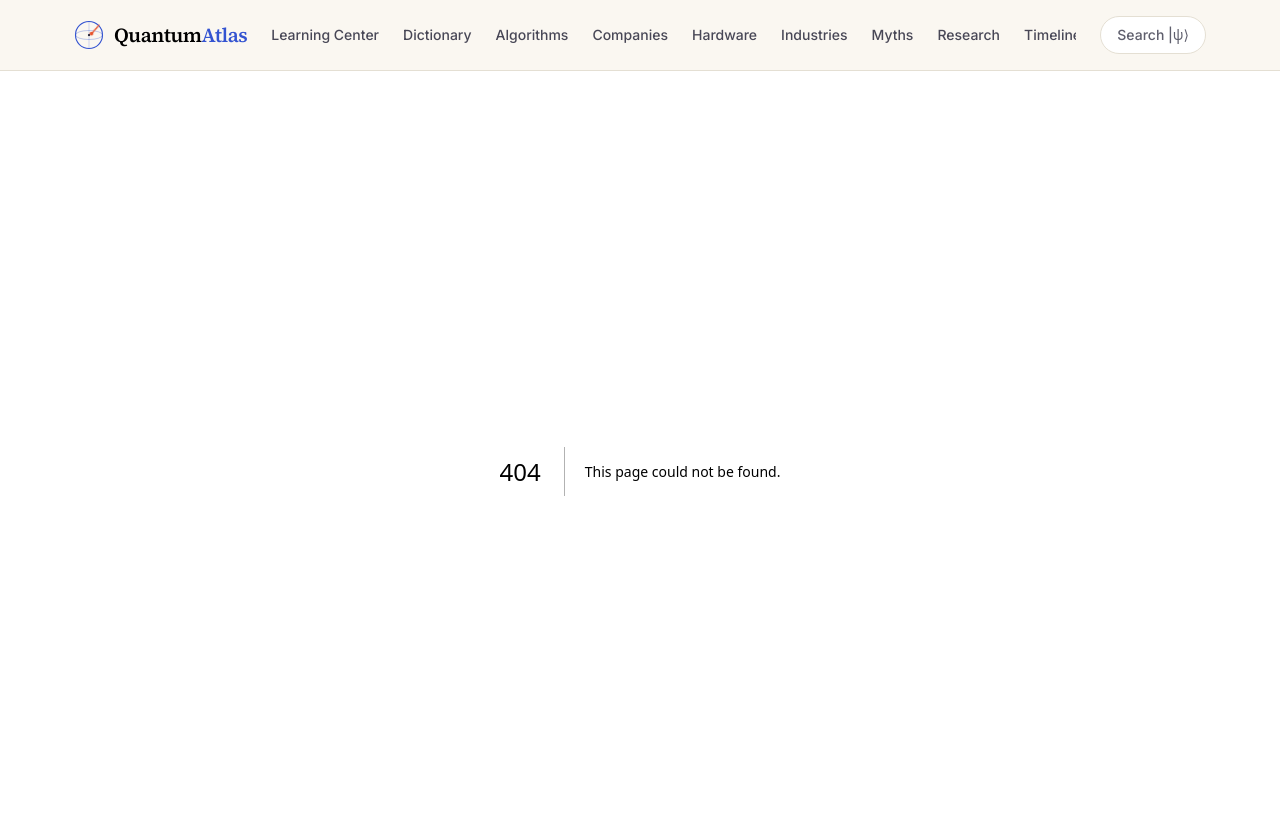
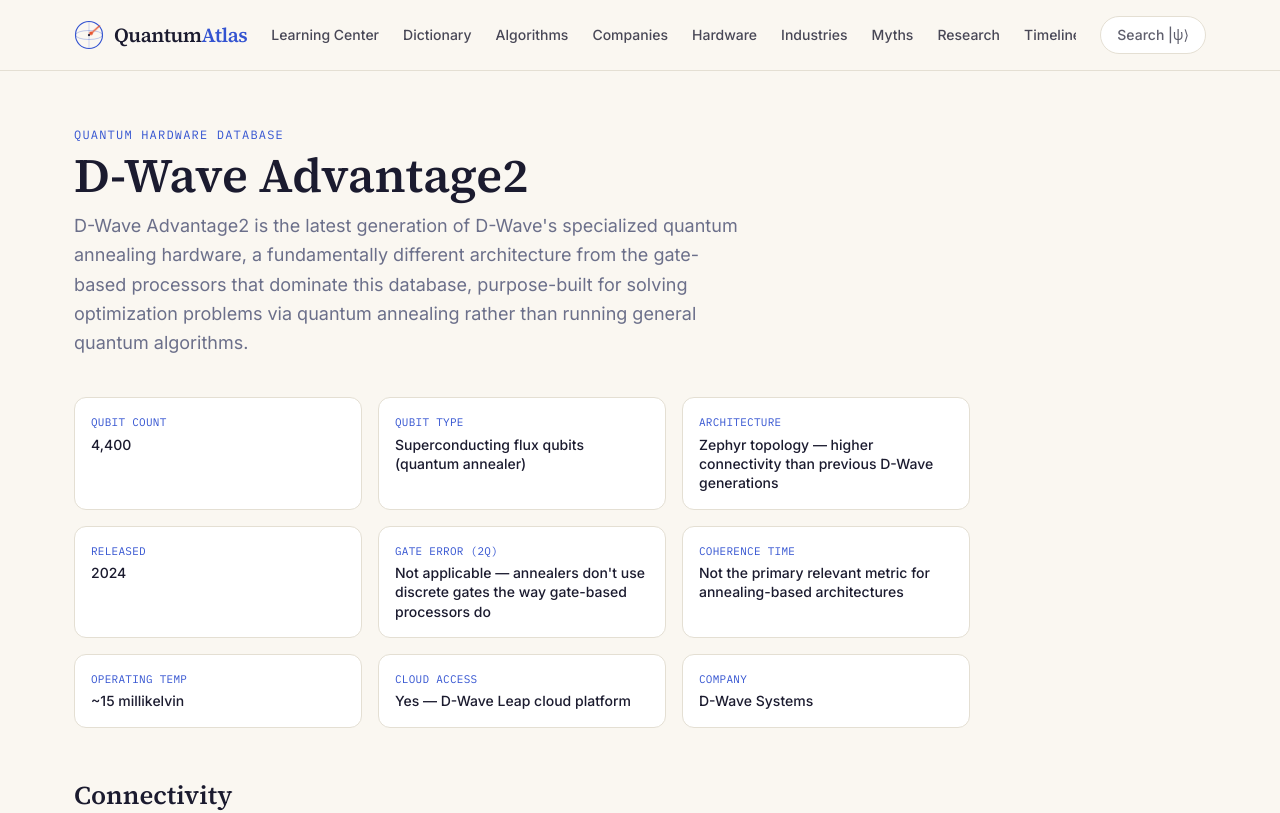
Before and after one commit to goalandpriority-ui/quantum-atlas, a Next.js app: page /hardware/dwave-advantage2 in a window 1280 px wide. Before the commit this address had no page. Shown: the top 813 px of the page. Built offline with nearby package versions, Linux system fonts and the light colour scheme.

Commit message:
Add page component for D-Wave Advantage2 hardware

```diff
--- /dev/null
+++ b/app/hardware/dwave-advantage2/page.tsx
@@ -0,0 +1,9 @@
+import HardwarePage from "@/components/HardwarePage";
+import { getProcessorBySlug } from "@/lib/content/hardware";
+import { notFound } from "next/navigation";
+
+export default function Page() {
+  const processor = getProcessorBySlug("dwave-advantage2");
+  if (!processor) return notFound();
+  return <HardwarePage processor={processor} />;
+}
```
